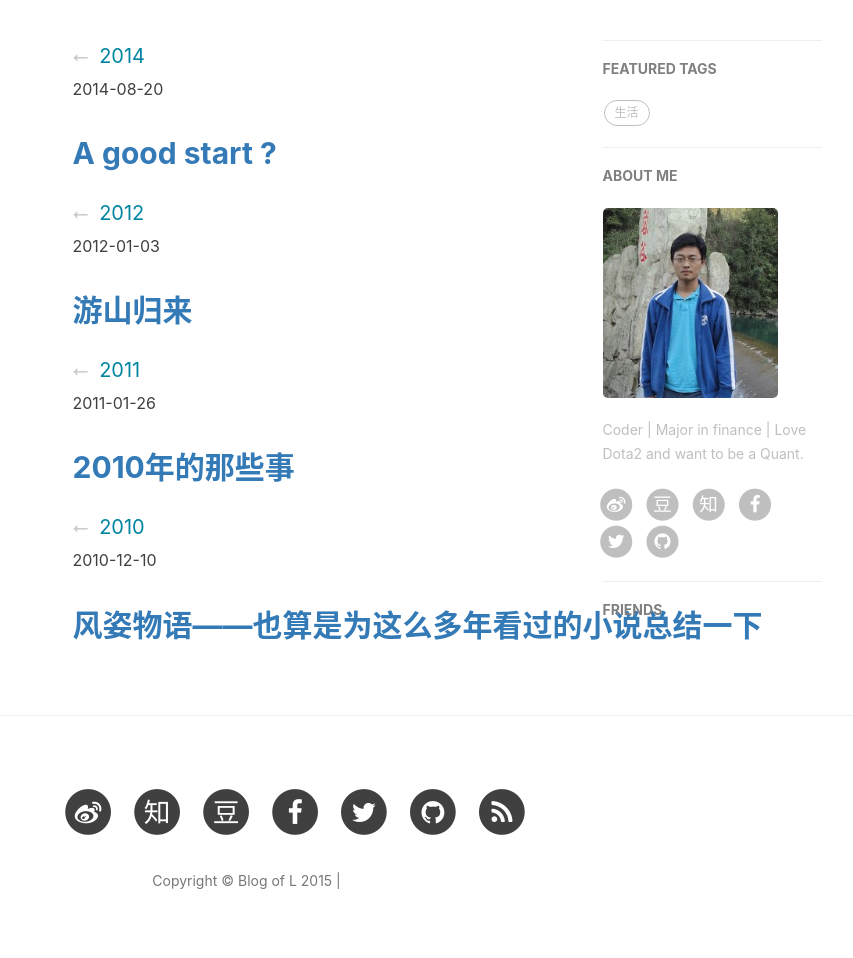
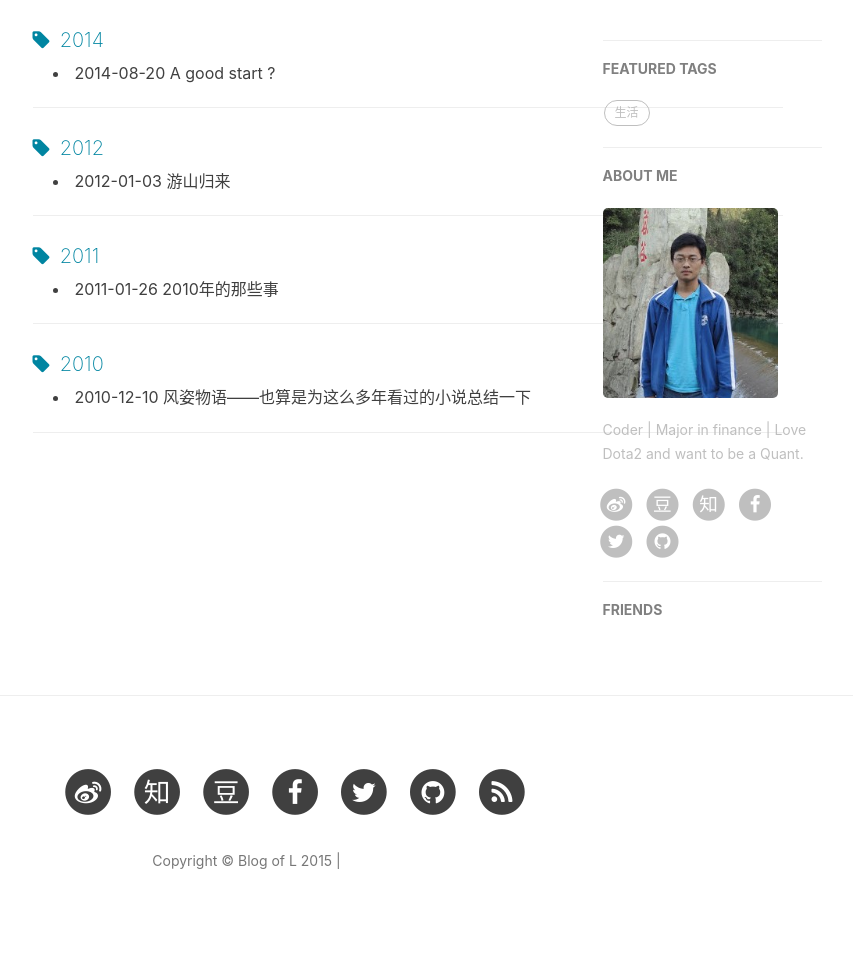
Before and after one commit to liuli1735/liuli1735.github.io, a Jekyll site: the page built from archive.html, in a window 1280 px wide. Shown: the part 442-1400 px from the top of the page, without its empty margins (345-1198 px from the left). Built offline with Jekyll 4.4.1, drawn with Linux system fonts in a browser that asks for light colours; nearby versions of some CDN libraries; comment, search, counter and statistics services are not loaded; grey boxes are pictures that could not be loaded.

Commit message:
Revert "Revert "update""
This reverts commit 2997fba8d3bb46cb27739058d793e9360c56791e.

```diff
--- a/archive.html
+++ b/archive.html
@@ -10,23 +10,24 @@ header-img: "img/archive-bg.jpg"
 	<div class="row">
 		<div class="col-lg-8 col-lg-offset-2 col-md-10 col-md-offset-1">
 
-			<ul class="listing">
 			{% for post in site.posts %}
+			<div class="one-tag-list">
+			  	<span class="fa fa-tag listing-seperator" id="{{ tag[0] }}">
 					{% capture y %}{{post.date | date:"%Y"}}{% endcapture %}
 			  		{% if year != y %}
 			    	{% assign year = y %}
-			    <li class="listing-seperator">{{ y }}</li>
+			    		<span class="tag-text">{{ y }}</span>
 			  		{% endif %}
-			  <li class="listing-item">
+                </span>
+
+				  <li class="post-preview">
 				  <time datetime="{{ post.date | date:"%Y-%m-%d" }}">{{ post.date | date:"%Y-%m-%d" }}</time>
-			    <a href="{{ post.url | prepend: site.baseurl}}" title="{{ post.title }}">
-			    	<h2 class="post-title">
-			    		{{ post.title }}
-			    	</h2>
-			    </a>
+				  <a href="{{ post.url | prepend: site.baseurl }}"" title="{{ post.title }}"">{{ post.title }}</a>
 				  </li>
+
+				<hr>
+			</div>
 			{% endfor %}
-			</ul>
 
 		</div>
 	</div>
--- a/css/liuli-blog.css
+++ b/css/liuli-blog.css
@@ -84,17 +84,6 @@ a img:focus {
 article {
   overflow-x: hidden;
 }
-/* for Archive.html */
-ul.listing {
-  margin-top: 1em; }
-ul.listing li {
-  list-style-type: none;
-  padding: 0; }
-ul.listing li.listing-item a, ul.listing li.listing-item header #header h1 a, header #header h1 ul.listing li.listing-item a {
-  padding: .2em 0 .2em 2em; }
-ul.listing li.listing-seperator:before {
-  content: "⭠ ";
-  color: #ccc; }
 
 blockquote {
   color: #808080;
@@ -786,6 +775,12 @@ body {
     line-height: 2 !important;
   }
 }
+.listing .listing-seperator{
+  font-weight: 200;
+  font-family: -apple-system, "Helvetica Neue", "Arial", "PingFang SC", "Hiragino Sans GB", "STHeiti", "Microsoft YaHei", "Microsoft JhengHei", "Source Han Sans SC", "Noto Sans CJK SC", "Source Han Sans CN", "Noto Sans SC", "Source Han Sans TC", "Noto Sans CJK TC", "WenQuanYi Micro Hei", SimSun, sans-serif;
+  line-height: 1.7;
+}
+
 .one-tag-list .tag-text {
   font-weight: 200;
   font-family: -apple-system, "Helvetica Neue", "Arial", "PingFang SC", "Hiragino Sans GB", "STHeiti", "Microsoft YaHei", "Microsoft JhengHei", "Source Han Sans SC", "Noto Sans CJK SC", "Source Han Sans CN", "Noto Sans SC", "Source Han Sans TC", "Noto Sans CJK TC", "WenQuanYi Micro Hei", SimSun, sans-serif;
```
Lines whose indentation alone changed are shown as unchanged.
